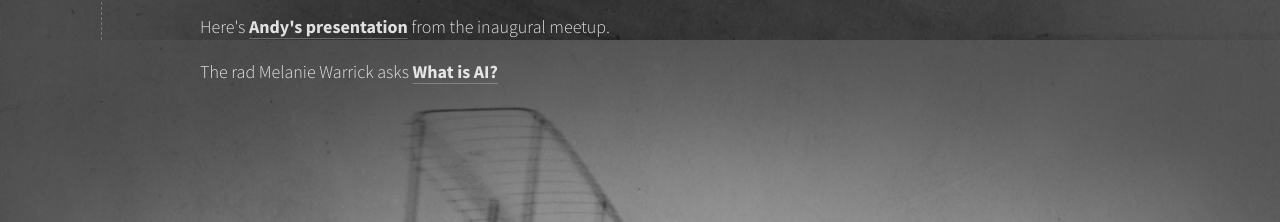
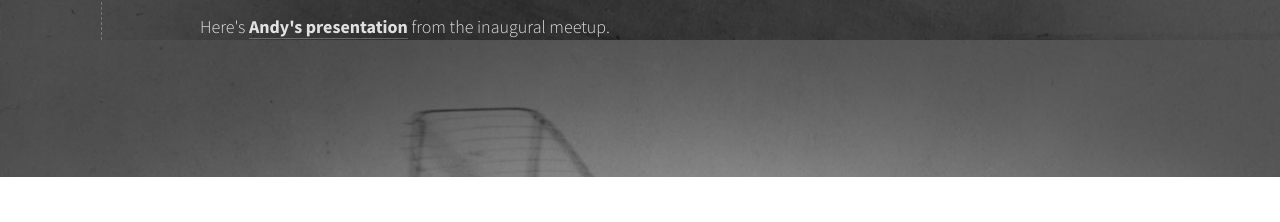
Before and after one commit to andykitchen/mlai, a plain HTML site: page index.html in a window 1280 px wide. Shown: the part 760-982 px from the top of the page. After the commit the page ends 937 px from the top, so only its background shows below. Drawn offline with nearby package versions, Linux system fonts and the light colour scheme.

Commit message:
Remove link to Melanie Warrick's "what is AI" - it times out

```diff
--- a/index.html
+++ b/index.html
@@ -77,7 +77,6 @@
                         <h2>Watch online</h2>
                         <p>MLAI Melbourne <img src="assets/images/youtube.png" width="20" height="14"> <a href="https://www.youtube.com/channel/UCBbqjp6ndv4TAZVS44avl6w">YouTube Channel</a></p>
                         <p>Here's <a href="http://youtu.be/LLcg4Ztl_-I" target="_blank">Andy's presentation</a> from the inaugural meetup.</p>
-                        <p>The rad Melanie Warrick asks <a href="https://katch.me/AthulaBogoda/v/cd22ed8e-978b-33d4-a2dc-b82b2d8fb035">What is AI?</a></p>
                         <br>
                     </div>
                 </div>
```
